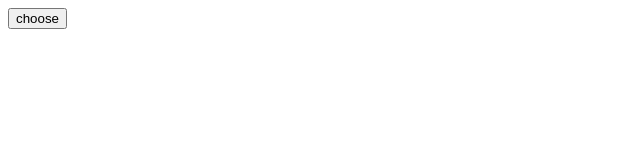
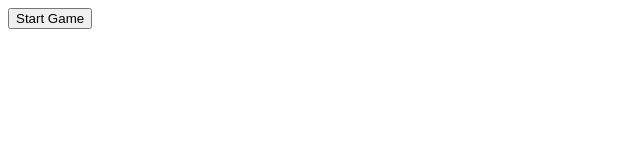
Before and after one commit to kevin-haas/rock-paper-scissors, a plain HTML site: page index.html in a window 1280 px wide. Shown: the full height of the page, 0-640 px from the left. Drawn offline with Linux system fonts and the light colour scheme.

Commit message:
changed button to say start game and start the game

```diff
--- a/index.html
+++ b/index.html
@@ -7,6 +7,6 @@
     <title>Rock Paper Scissors</title>
 </head>
 <body>
-    <input type = "button" onclick = "computerPlay()" value="choose">
+    <input type = "button" onclick = "game()" value="Start Game">
 </body>
 </html>
```
